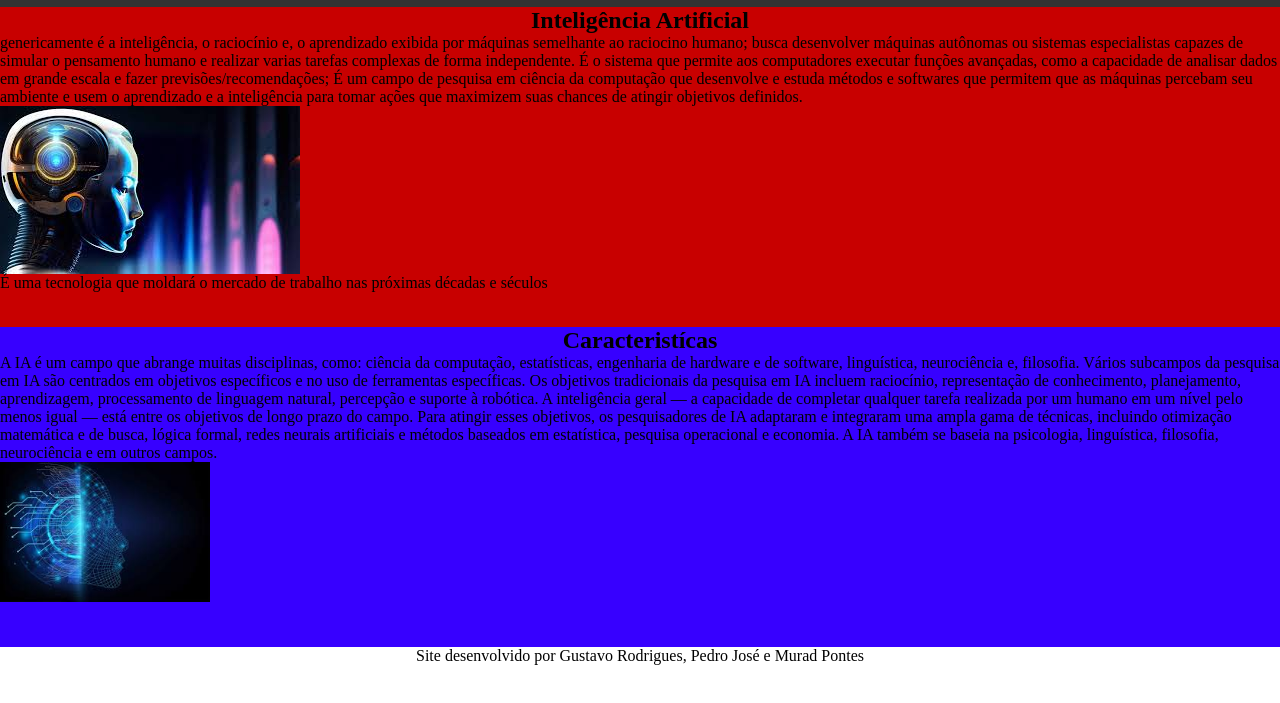
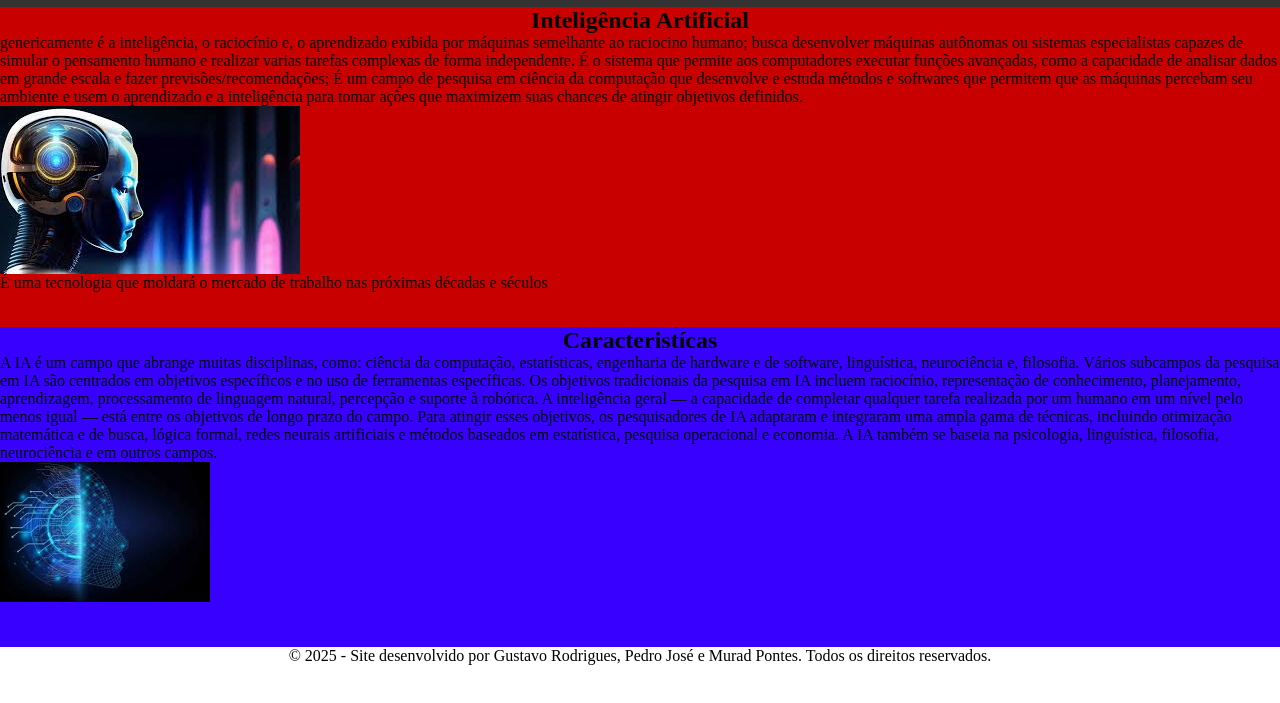
Before and after one commit to pedrojose1999/Full-Stack-B-sico, a plain HTML site: page index.html in a window 1280 px wide. Shown: the part 89-792 px from the top of the page. Drawn offline with Linux system fonts and the light colour scheme.

Commit message:
add footer

```diff
--- a/index.html
+++ b/index.html
@@ -71,10 +71,11 @@
 
       </section>
     </main>
-     <footer >
+     <footer>
       <p style="text-align: center;">
-        Site desenvolvido por Gustavo Rodrigues, Pedro José e Murad Pontes
+        © 2025 - Site desenvolvido por Gustavo Rodrigues, Pedro José e Murad Pontes. Todos os direitos reservados.
       </p>
+
     </footer>
   </body>
 </html>
```
